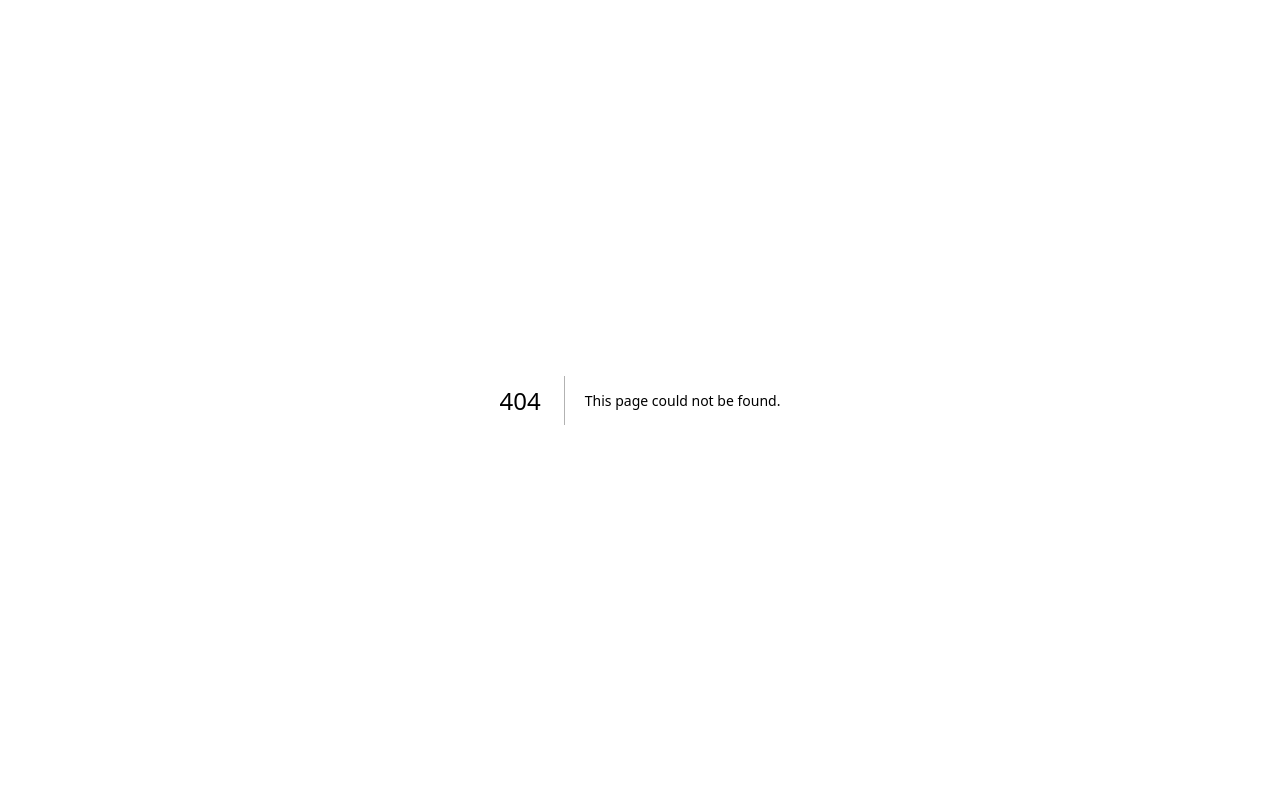
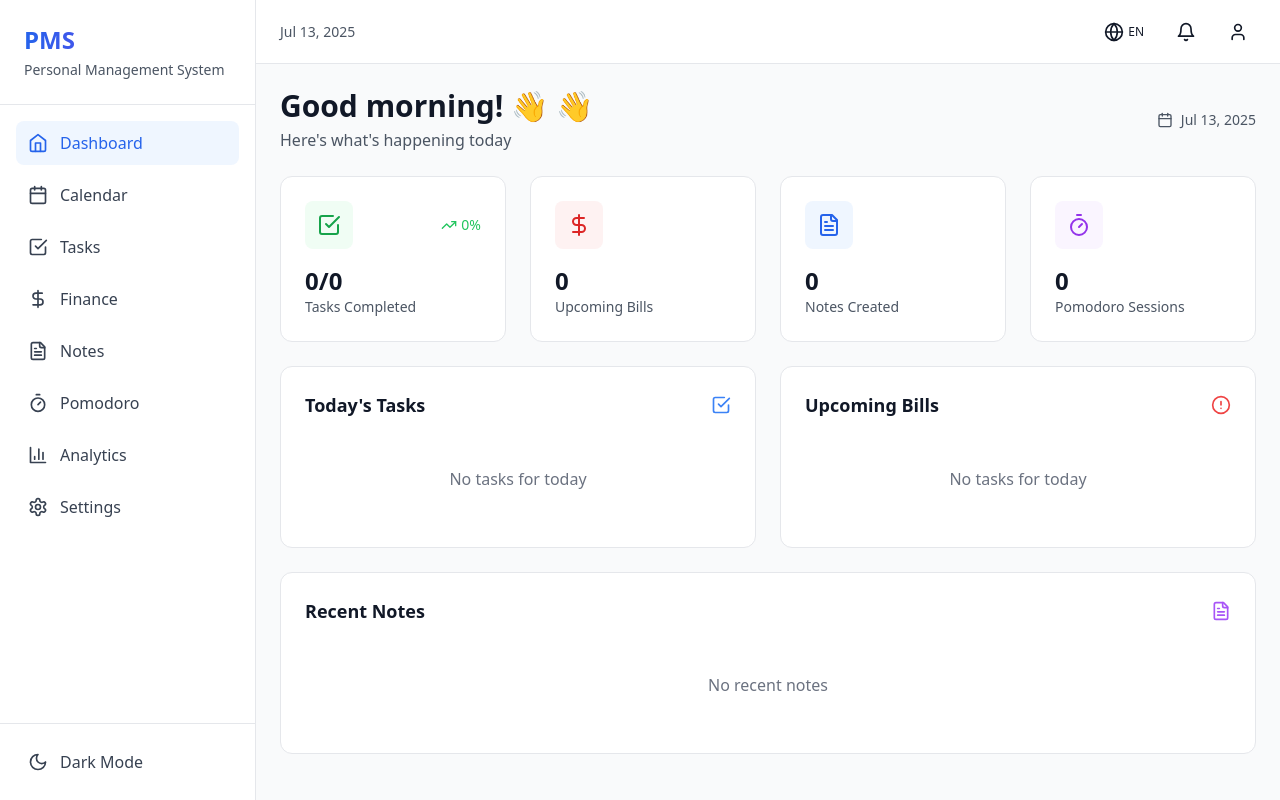
Before and after one commit to lwjcjmx123/dashboard, a Next.js app: page /dashboard in a window 1280 px wide. Before the commit this address had no page. Built offline with nearby package versions, Linux system fonts and the light colour scheme.

Commit message:
refactor(layout): migrate dashboard views to app router structure
Restructure dashboard pages to use Next.js app router with separate route files
Move layout logic to AppLayout component and simplify navigation handling

```diff
--- /dev/null
+++ b/app/(dashboard)/analytics/page.tsx
@@ -0,0 +1,7 @@
+"use client";
+
+import Analytics from "@/components/Analytics/Analytics";
+
+export default function AnalyticsPage() {
+  return <Analytics />;
+}
--- /dev/null
+++ b/app/(dashboard)/calendar/page.tsx
@@ -0,0 +1,12 @@
+"use client";
+
+import { useState } from "react";
+import Calendar from "@/components/Calendar/Calendar";
+
+export default function CalendarPage() {
+  const [selectedDate, setSelectedDate] = useState(new Date());
+
+  return (
+    <Calendar selectedDate={selectedDate} onDateSelect={setSelectedDate} />
+  );
+}
--- /dev/null
+++ b/app/(dashboard)/dashboard/page.tsx
@@ -0,0 +1,14 @@
+"use client";
+
+import Dashboard from "@/components/Dashboard/Dashboard";
+import { useRouter } from "next/navigation";
+
+export default function DashboardPage() {
+  const router = useRouter();
+
+  const handleNavigate = (view: string) => {
+    router.push(`/${view}`);
+  };
+
+  return <Dashboard onNavigate={handleNavigate} />;
+}
--- /dev/null
+++ b/app/(dashboard)/finance/page.tsx
@@ -0,0 +1,7 @@
+"use client";
+
+import Finance from "@/components/Finance/Finance";
+
+export default function FinancePage() {
+  return <Finance />;
+}
--- /dev/null
+++ b/app/(dashboard)/layout.tsx
@@ -0,0 +1,11 @@
+'use client'
+
+import AppLayout from '@/components/Layout/AppLayout'
+
+export default function DashboardLayout({
+  children,
+}: {
+  children: React.ReactNode
+}) {
+  return <AppLayout>{children}</AppLayout>
+}
--- /dev/null
+++ b/app/(dashboard)/notes/page.tsx
@@ -0,0 +1,7 @@
+"use client";
+
+import Notes from "@/components/Notes/Notes";
+
+export default function NotesPage() {
+  return <Notes />;
+}
--- /dev/null
+++ b/app/(dashboard)/pomodoro/page.tsx
@@ -0,0 +1,7 @@
+"use client";
+
+import Pomodoro from "@/components/Pomodoro/Pomodoro";
+
+export default function PomodoroPage() {
+  return <Pomodoro />;
+}
--- /dev/null
+++ b/app/(dashboard)/settings/page.tsx
@@ -0,0 +1,7 @@
+"use client";
+
+import Settings from "@/components/Settings/Settings";
+
+export default function SettingsPage() {
+  return <Settings />;
+}
--- /dev/null
+++ b/app/(dashboard)/tasks/page.tsx
@@ -0,0 +1,7 @@
+"use client";
+
+import Tasks from "@/components/Tasks/Tasks";
+
+export default function TasksPage() {
+  return <Tasks />;
+}
--- a/app/page.tsx
+++ b/app/page.tsx
@@ -1,116 +1,19 @@
-"use client";
+'use client'
 
-import { useEffect, useState } from "react";
-import { useClientUserSettings } from "@/lib/client-data-hooks";
-import Sidebar from "@/components/Layout/Sidebar";
-import Header from "@/components/Layout/Header";
-import Dashboard from "@/components/Dashboard/Dashboard";
-import Calendar from "@/components/Calendar/Calendar";
-import Tasks from "@/components/Tasks/Tasks";
-import Finance from "@/components/Finance/Finance";
-import Notes from "@/components/Notes/Notes";
-import Pomodoro from "@/components/Pomodoro/Pomodoro";
-import Analytics from "@/components/Analytics/Analytics";
-import Settings from "@/components/Settings/Settings";
-
-type ViewType =
-  | "dashboard"
-  | "calendar"
-  | "tasks"
-  | "finance"
-  | "notes"
-  | "pomodoro"
-  | "analytics"
-  | "settings";
+import AppLayout from '@/components/Layout/AppLayout'
+import Dashboard from '@/components/Dashboard/Dashboard'
+import { useRouter } from 'next/navigation'
 
 export default function Home() {
-  const [currentView, setCurrentView] = useState<ViewType>("dashboard");
-  const [selectedDate, setSelectedDate] = useState(new Date());
-  const [isDark, setIsDark] = useState(false);
+  const router = useRouter()
 
-  const { settings: userSettings, loading, error } = useClientUserSettings();
-
-  const handleViewChange = (view: string) => {
-    setCurrentView(view as ViewType);
-  };
-
-  useEffect(() => {
-    if (userSettings?.theme) {
-      const theme = userSettings.theme;
-      setIsDark(theme === "dark");
-      document.documentElement.classList.toggle("dark", theme === "dark");
-    }
-  }, [userSettings]);
-
-  if (loading) {
-    return (
-      <div className="flex items-center justify-center min-h-screen">
-        <div className="animate-spin rounded-full h-32 w-32 border-b-2 border-blue-600"></div>
-      </div>
-    );
+  const handleNavigate = (view: string) => {
+    router.push(`/${view}`)
   }
 
-  if (error) {
-    return (
-      <div className="flex items-center justify-center min-h-screen">
-        <div className="text-center">
-          <h1 className="text-2xl font-bold text-red-600 mb-4">Error</h1>
-          <p className="text-gray-600">{error.message}</p>
-        </div>
-      </div>
-    );
-  }
-
-  const renderCurrentView = () => {
-    switch (currentView) {
-      case "dashboard":
-        return (
-          <Dashboard
-            onNavigate={(view: string) => setCurrentView(view as ViewType)}
-          />
-        );
-      case "calendar":
-        return (
-          <Calendar
-            selectedDate={selectedDate}
-            onDateSelect={setSelectedDate}
-          />
-        );
-      case "tasks":
-        return <Tasks />;
-      case "finance":
-        return <Finance />;
-      case "notes":
-        return <Notes />;
-      case "pomodoro":
-        return <Pomodoro />;
-      case "analytics":
-        return <Analytics />;
-      case "settings":
-        return <Settings />;
-      default:
-        return (
-          <Dashboard
-            onNavigate={(view: string) => setCurrentView(view as ViewType)}
-          />
-        );
-    }
-  };
-
   return (
-    <div className={`flex h-screen ${isDark ? "dark" : ""}`}>
-      {/* Sidebar */}
-      <div className="w-64 flex-shrink-0">
-        <Sidebar currentView={currentView} onViewChange={setCurrentView} />
-      </div>
-
-      {/* Main Content */}
-      <div className="flex-1 flex flex-col overflow-hidden">
-        <Header selectedDate={selectedDate} onViewChange={handleViewChange} />
-        <main className="flex-1 overflow-y-auto bg-gray-50 dark:bg-gray-900 transition-colors duration-200">
-          {renderCurrentView()}
-        </main>
-      </div>
-    </div>
-  );
+    <AppLayout>
+      <Dashboard onNavigate={handleNavigate} />
+    </AppLayout>
+  )
 }
--- /dev/null
+++ b/components/Layout/AppLayout.tsx
@@ -0,0 +1,78 @@
+'use client'
+
+import { useEffect, useState } from 'react'
+import { usePathname } from 'next/navigation'
+import { useClientUserSettings } from '@/lib/client-data-hooks'
+import Sidebar from './Sidebar'
+import Header from './Header'
+
+type ViewType = 'dashboard' | 'calendar' | 'tasks' | 'finance' | 'notes' | 'pomodoro' | 'analytics' | 'settings'
+
+interface AppLayoutProps {
+  children: React.ReactNode
+}
+
+export default function AppLayout({ children }: AppLayoutProps) {
+  const pathname = usePathname()
+  const [selectedDate, setSelectedDate] = useState(new Date())
+  const [isDark, setIsDark] = useState(false)
+
+  const { settings: userSettings, loading, error } = useClientUserSettings()
+
+  // 从路径获取当前视图
+  const getCurrentView = (): ViewType => {
+    const path = pathname.slice(1) // 移除开头的 '/'
+    if (!path || path === '' || path === 'dashboard') return 'dashboard'
+    return path as ViewType
+  }
+
+  const currentView = getCurrentView()
+
+  const handleViewChange = (view: string) => {
+    // 这个函数现在由路由处理，保留以兼容Header组件
+  }
+
+  useEffect(() => {
+    if (userSettings?.theme) {
+      const theme = userSettings.theme
+      setIsDark(theme === 'dark')
+      document.documentElement.classList.toggle('dark', theme === 'dark')
+    }
+  }, [userSettings])
+
+  if (loading) {
+    return (
+      <div className="flex items-center justify-center min-h-screen">
+        <div className="animate-spin rounded-full h-32 w-32 border-b-2 border-blue-600"></div>
+      </div>
+    )
+  }
+
+  if (error) {
+    return (
+      <div className="flex items-center justify-center min-h-screen">
+        <div className="text-center">
+          <h1 className="text-2xl font-bold text-red-600 mb-4">Error</h1>
+          <p className="text-gray-600">{error.message}</p>
+        </div>
+      </div>
+    )
+  }
+
+  return (
+    <div className={`flex h-screen ${isDark ? 'dark' : ''}`}>
+      {/* Sidebar */}
+      <div className="w-64 flex-shrink-0">
+        <Sidebar currentView={currentView} />
+      </div>
+
+      {/* Main Content */}
+      <div className="flex-1 flex flex-col overflow-hidden">
+        <Header selectedDate={selectedDate} onViewChange={handleViewChange} />
+        <main className="flex-1 overflow-y-auto bg-gray-50 dark:bg-gray-900 transition-colors duration-200">
+          {children}
+        </main>
+      </div>
+    </div>
+  )
+}
--- a/components/Layout/Sidebar.tsx
+++ b/components/Layout/Sidebar.tsx
@@ -1,6 +1,7 @@
 'use client'
 
 import React from 'react'
+import { useRouter } from 'next/navigation'
 import {
   Home,
   Calendar,
@@ -21,7 +22,6 @@ type ViewType = 'dashboard' | 'calendar' | 'tasks' | 'finance' | 'notes' | 'pomo
 
 interface SidebarProps {
   currentView: ViewType
-  onViewChange: (view: ViewType) => void
 }
 
 const getNavigationItems = (t: (key: TranslationKey) => string) => [
@@ -35,9 +35,10 @@ const getNavigationItems = (t: (key: TranslationKey) => string) => [
   { id: 'settings', label: t('settings'), icon: Settings },
 ]
 
-const Sidebar: React.FC<SidebarProps> = ({ currentView, onViewChange }) => {
+const Sidebar: React.FC<SidebarProps> = ({ currentView }) => {
   const { t } = useLanguage()
   const { theme, setTheme } = useTheme()
+  const router = useRouter()
 
   const navigationItems = getNavigationItems(t)
 
@@ -66,7 +67,7 @@ const Sidebar: React.FC<SidebarProps> = ({ currentView, onViewChange }) => {
           return (
             <button
               key={item.id}
-              onClick={() => onViewChange(item.id as ViewType)}
+              onClick={() => router.push(item.id === 'dashboard' ? '/' : `/${item.id}`)}
               className={`w-full flex items-center gap-3 px-3 py-2.5 rounded-lg transition-all duration-200 ${
                 isActive
                   ? 'bg-primary-50 text-primary-600 dark:bg-primary-900/20 dark:text-primary-400'
```
